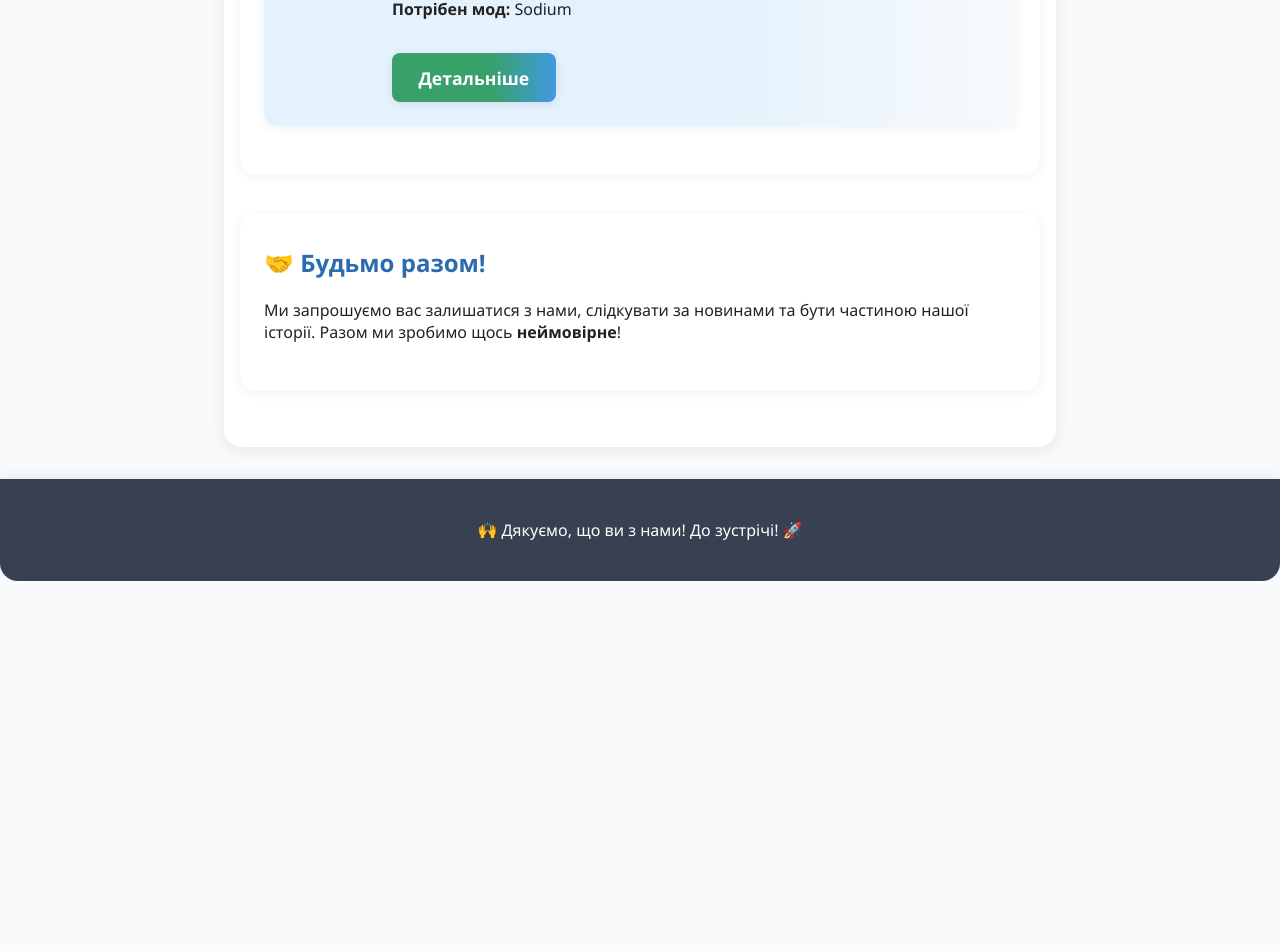
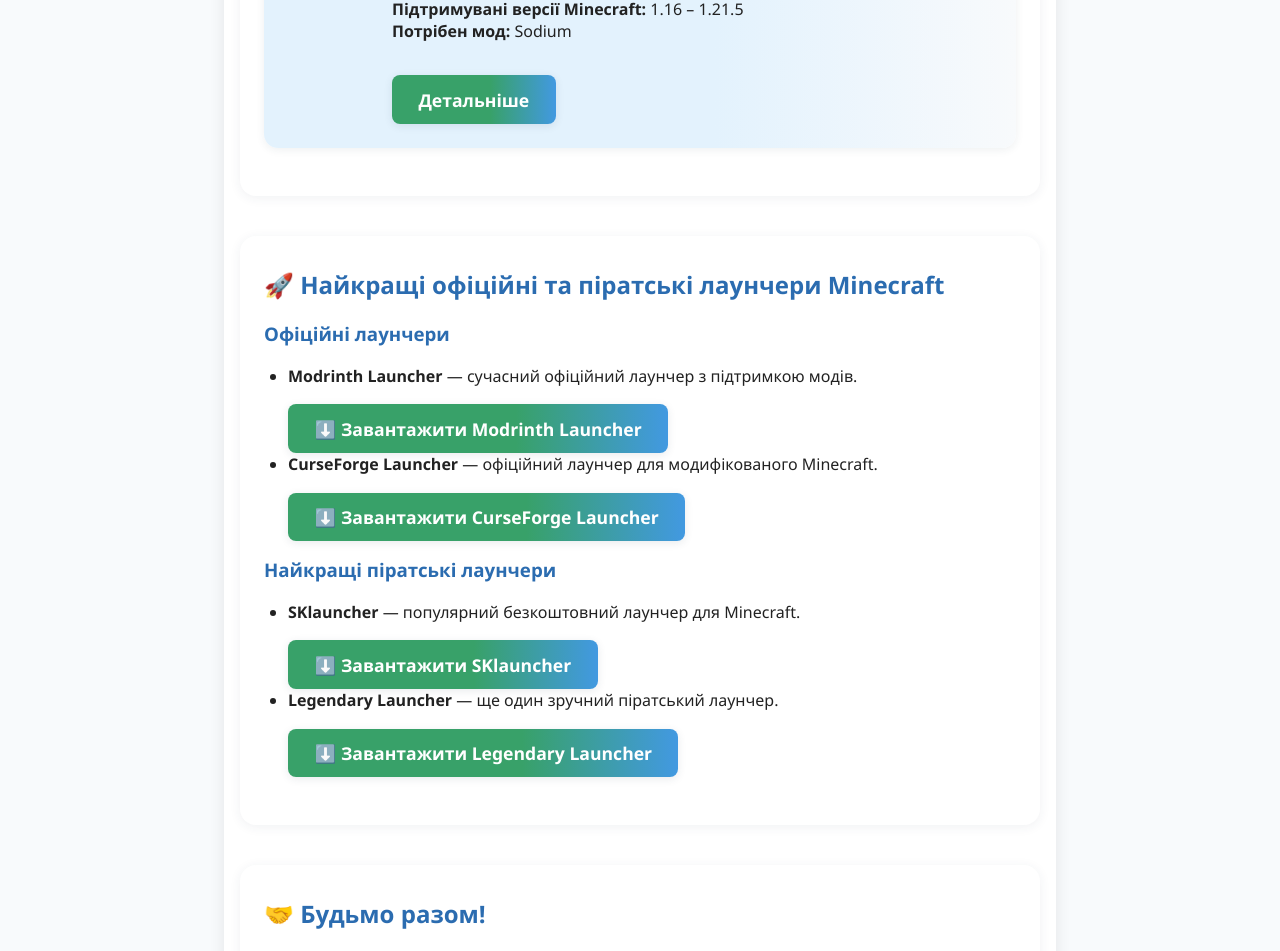
Before and after one commit to Taras2016666/ModWorld, a plain HTML site: page index.html in a window 1280 px wide. Shown: the part 1339-2290 px from the top of the page. Before the commit the page ends 1920 px from the top, so only its background shows below. Drawn offline with Linux system fonts and the light colour scheme.

Commit message:
багато змін

```diff
--- a/index.html
+++ b/index.html
@@ -25,6 +25,7 @@
             <a href="#features">Можливості</a>
             <a href="#mods">Моди</a>
             <a href="#community">Спільнота</a>
+            <a href="launchers.html">Лаунчери</a>
             <a href="#" id="loginBtn" class="auth-btn">Увійти / Зареєструватися</a>
             <span id="userGreeting" class="user-greeting" style="display:none;"></span>
             <a href="#" id="logoutBtn" class="auth-btn" style="display:none;">Вийти</a>
@@ -65,10 +66,11 @@
             <div class="mod-card">
                 <img src="https://cdn.modrinth.com/data/PtjYWJkn/icon.png" alt="Sodium Extra Logo" class="mod-logo">
                 <div class="mod-info">
-                    <h3>Sodium Extra <span class="badge">Fabric 1.21.5</span></h3>
+                    <h3>Sodium Extra <span class="badge">Fabric 1.16–1.21.5</span></h3>
                     <p>
                         Доповнення до Sodium для розширених налаштувань графіки.<br>
                         <b>Платформа:</b> Fabric<br>
+                        <b>Підтримувані версії Minecraft:</b> 1.16 – 1.21.5<br>
                         <b>Потрібен мод:</b> Sodium
                     </p>
                     <a class="download-btn" href="sodium-extra.html">
@@ -76,6 +78,31 @@
                     </a>
                 </div>
             </div>
+        </section>
+        <section id="launchers" class="card">
+            <h2>🚀 Найкращі офіційні та піратські лаунчери Minecraft</h2>
+            <h3>Офіційні лаунчери</h3>
+            <ul>
+                <li>
+                    <b>Modrinth Launcher</b> — сучасний офіційний лаунчер з підтримкою модів.<br>
+                    <a class="download-btn" href="https://launcher-files.modrinth.com/versions/0.9.5/windows/Modrinth%20App_0.9.5_x64-setup.exe" target="_blank" download>⬇️ Завантажити Modrinth Launcher</a>
+                </li>
+                <li>
+                    <b>CurseForge Launcher</b> — офіційний лаунчер для модифікованого Minecraft.<br>
+                    <a class="download-btn" href="https://download.overwolf.com/install/Download?ExtensionId=cfiahnpaolfnlgaihhmobmnjdafknjnjdpdabpcm&utm_term=eyJkb21haW4iOiJjZi13ZWIifQ%3D%3D" target="_blank" download>⬇️ Завантажити CurseForge Launcher</a>
+                </li>
+            </ul>
+            <h3>Найкращі піратські лаунчери</h3>
+            <ul>
+                <li>
+                    <b>SKlauncher</b> — популярний безкоштовний лаунчер для Minecraft.<br>
+                    <a class="download-btn" href="https://skmedix.pl/downloads" target="_blank">⬇️ Завантажити SKlauncher</a>
+                </li>
+                <li>
+                    <b>Legendary Launcher</b> — ще один зручний піратський лаунчер.<br>
+                    <a class="download-btn" href="https://drive.usercontent.google.com/u/0/uc?id=14KUm3Fs2t5gGn0cOznnEtCyCFztNzdHa&export=download" target="_blank" download>⬇️ Завантажити Legendary Launcher</a>
+                </li>
+            </ul>
         </section>
         <section id="community" class="card">
             <h2>🤝 Будьмо разом!</h2>
```
Also changed, not shown: launchers.html (added, +47 -0 lines), sodium-extra.html (+3 -3 lines).
